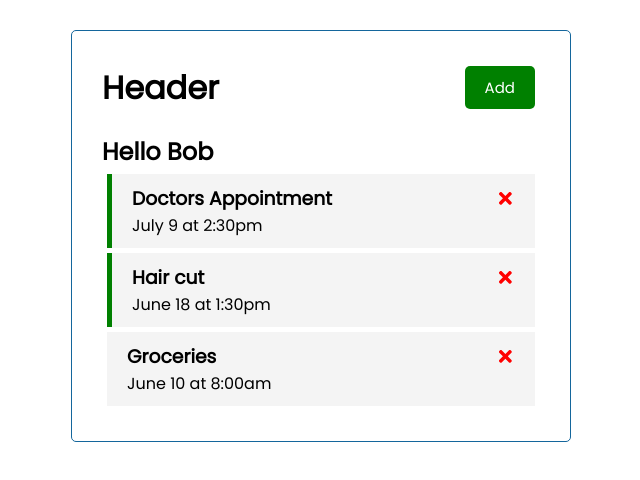
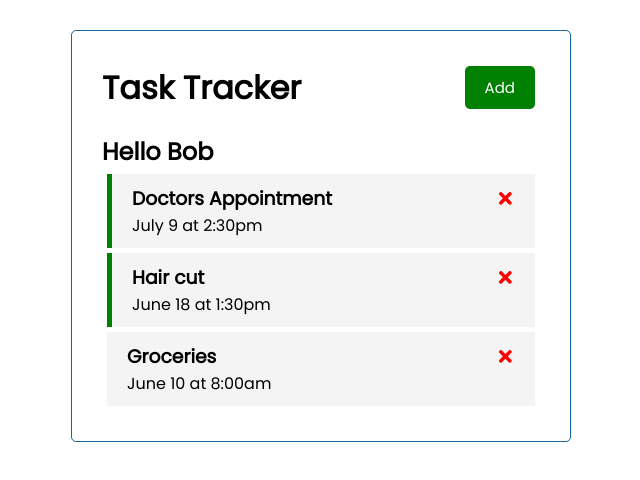
Before and after one commit to Bob-Vawter/React-Task-Tracker, a React (Create React App) app: page / in a window 1280 px wide. Shown: the top 480 px of the page, without its empty margins (319-959 px from the left). Built offline with nearby package versions, Linux system fonts and the light colour scheme.

Commit message:
modify addtask

```diff
--- a/src/App.js
+++ b/src/App.js
@@ -49,7 +49,7 @@
 
     return (
         <div className="container">
-            <Header onAdd={()=>setShowAddTask(!showAddTask)} title="Header"/>
+            <Header onAdd={()=>setShowAddTask(!showAddTask)} showAdd={showAddTask} title="Task Tracker"/>
             {showAddTask && <AddTask onAdd={addTask} />}
             <h2>Hello {name}</h2>
             {tasks.length > 0 ? <Tasks tasks={tasks} onDelete={deleteTask} onToggle={toggleReminder}/>:'No Tasks'}
--- a/src/components/AddTask.js
+++ b/src/components/AddTask.js
@@ -18,8 +18,6 @@
         setText('')
         setDay('')
         setReminder(false)
-
-
     }
 
     return (
--- a/src/components/Header.js
+++ b/src/components/Header.js
@@ -1,11 +1,14 @@
 import PropTypes from 'prop-types'
 import Button from './Button'
 
-const Header = ({ title, onAdd }) => {
+const Header = ({ title, onAdd, showAdd }) => {
   return (
     <header className='header'>
       <h1>{title}</h1>
-      <Button color='green' text='Add' onClick={onAdd} />
+      <Button
+        color={showAdd ? 'red':'green'}
+        text={showAdd ? 'Close' : 'Add'}
+        onClick={onAdd} />
     </header>
   )
 }
```
